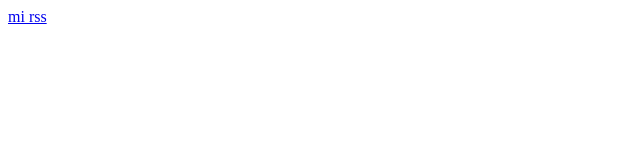
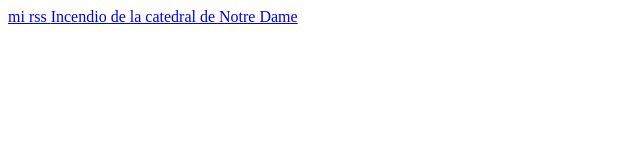
Before and after one commit to SaurusLex/Ilerna, a plain HTML site: page index.html in a window 1280 px wide. Shown: the whole page, without its empty margins (0-640 px from the left). Drawn offline with Linux system fonts and the light colour scheme.

Commit message:
Add files via upload

```diff
--- a/index.html
+++ b/index.html
@@ -8,9 +8,6 @@
     <a type="application/rss+xml" href=mirss.xml>
         mi rss
     </a>
-</body>
 
-
-
-
-</html>
+    <a href="noticia1.html">Incendio de la catedral de Notre Dame</a>
+</body></html>
--- a/mirss.xml
+++ b/mirss.xml
@@ -7,7 +7,7 @@
         </description>
         <language>es-ES</language>
         <item>
-			<title>Mi Pagina</title>
+            <title>Las llamas devoran la Catedral de Notre Dame, París</title>
             <link>https://elpais.com/</link>
             <description>
                 Pagina que....bla, bla..
```
Lines whose indentation alone changed are shown as unchanged.
